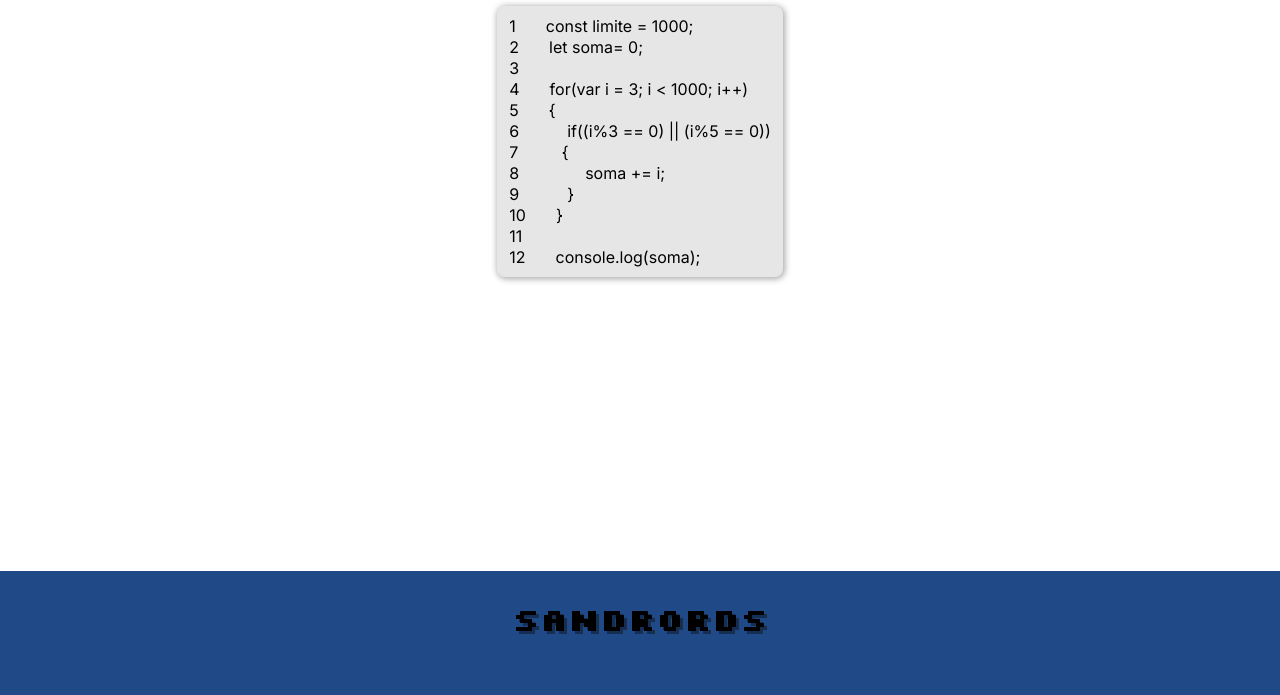
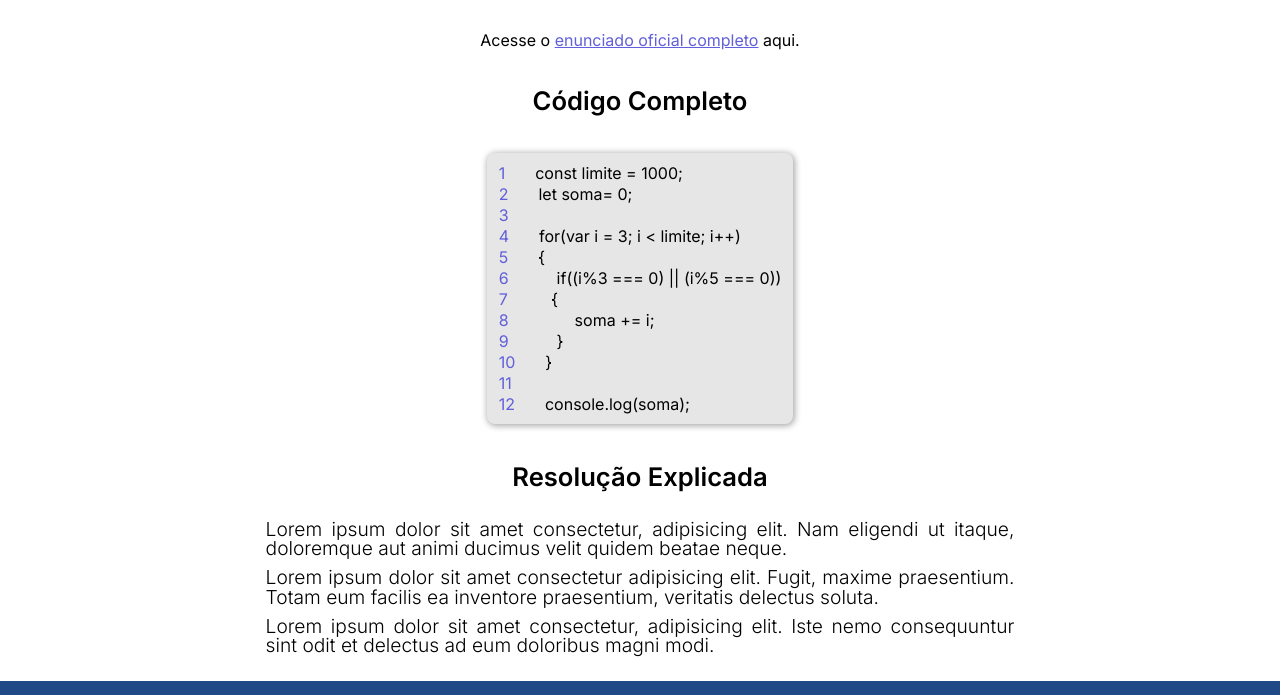
Before and after one commit to SandroRDS/projecteuler-myresolutions, a plain HTML site: page lista/problema1.html in a window 1280 px wide. Shown: the part 301-996 px from the top of the page. Drawn offline with nearby package versions, Linux system fonts and the light colour scheme.

Commit message:
Criando template de página de resolução

```diff
--- a/lista/problema1.html
+++ b/lista/problema1.html
@@ -48,25 +48,40 @@
             <a>
                 <span class="material-symbols-outlined principal__setas__icone--desativado">arrow_back</span>
             </a>
+            <a href="/all-resolutions.html">
+                <span class="material-symbols-outlined">menu</span>
+            </a>
             <a href="problema2.html" title="Problema 2: Mesmos números de Fibonacci">
                 <span class="material-symbols-outlined">arrow_forward</span>
             </a>
         </div>
 
-        <article class="resolucao">
+        <article class="principal__resolucao">
+            <p class="principal__resolucao__enunciado_link">Acesse o <a href="https://projecteuler.net/problem=1">enunciado oficial completo</a> aqui.</p>
+            <h2 class="principal__resolucao__titulo">Código Completo</h2>
             <pre>
 <l>const limite = 1000;</l>
 <l>let soma= 0;</l>
 <l></l>
-<l>for(var i = 3; i &lt; 1000; i++)</l>
+<l>for(var i = 3; i &lt; limite; i++)</l>
 <l>{</l>
-<l>    if((i%3 == 0) || (i%5 == 0))</l>
+<l>    if((i%3 === 0) || (i%5 === 0))</l>
 <l>   {</l>
 <l>        soma += i;</l>
 <l>    }</l>
 <l>}</l>
 <l></l>
 <l>console.log(soma);</l></pre>
+            <h2 class="principal__resolucao__titulo">Resolução Explicada</h2>
+            <p class="principal__resolucao__estrofe">
+                Lorem ipsum dolor sit amet consectetur, adipisicing elit. Nam eligendi ut itaque, doloremque aut animi ducimus velit quidem beatae neque.
+            </p>
+            <p class="principal__resolucao__estrofe">
+                Lorem ipsum dolor sit amet consectetur adipisicing elit. Fugit, maxime praesentium. Totam eum facilis ea inventore praesentium, veritatis delectus soluta.
+            </p>
+            <p class="principal__resolucao__estrofe">
+                Lorem ipsum dolor sit amet consectetur, adipisicing elit. Iste nemo consequuntur sint odit et delectus ad eum doloribus magni modi.
+            </p>
         </article>
     </main>
 
--- a/scripts/exercicios/ex001.js
+++ b/scripts/exercicios/ex001.js
@@ -5,7 +5,7 @@ let soma = 0;
 
 for(let i = 3; i < limite; i++)
 {
-    if((i%3 == 0) || (i%5 == 0))
+    if((i%3 === 0) || (i%5 === 0))
     {
         soma += i;
     }
--- a/styles/problemas.css
+++ b/styles/problemas.css
@@ -48,13 +48,30 @@
     color: var(--cinza-medio-seta-disabled);
 }
 
-.resolucao
+.principal__resolucao
 {
     display: flex;
     flex-direction: column;
     align-items: center;
 
     width: 100%;
+}
+
+.principal__resolucao__enunciado_link
+{
+    margin: 10px 0;
+}
+
+.principal__resolucao__enunciado_link a
+{
+    color: var(--roxo-medio);
+}
+
+.principal__resolucao__titulo
+{
+    font-size: 1.3em;
+    font-weight: 600;
+    margin: 30px 0;
 }
 
 pre
@@ -66,7 +83,9 @@ pre
     box-shadow: 1px 1px 6px 1px #00000057;
 
     border-radius: 8px;
+    box-sizing: border-box;
     padding: 12px;
+    margin: 10px 0;
 
     overflow: auto;
 }
@@ -85,14 +104,31 @@ pre l::before
     height: auto;
 
     margin-right: 30px;
+    color: var(--roxo-medio);
 }
 
+.principal__resolucao__estrofe
+{
+    text-align: justify;
+    margin-bottom: 10px;
+    font-weight: 300;
+}
 
 @media screen and (min-width: 1024px) {
+    .principal__titulo
+    {
+        font-size: 2em;
+    }
+
     .principal__setas .material-symbols-outlined:hover:not(.principal__setas__icone--desativado)
     {
         background-color: var(--azul-escuro);
         color: whitesmoke;
+    }
+
+    .principal__resolucao__titulo
+    {
+        font-size: 1.6em;
     }
 
     pre
@@ -102,4 +138,9 @@ pre l::before
         max-width: 80%;
     }
 
+    .principal__resolucao__estrofe
+    {
+        width: 60%;
+        font-size: 1.2em;
+    }
 }
```
Also changed, not shown: all-resolutions.html (+3 -2 lines), index.html (+1 -1 lines).
